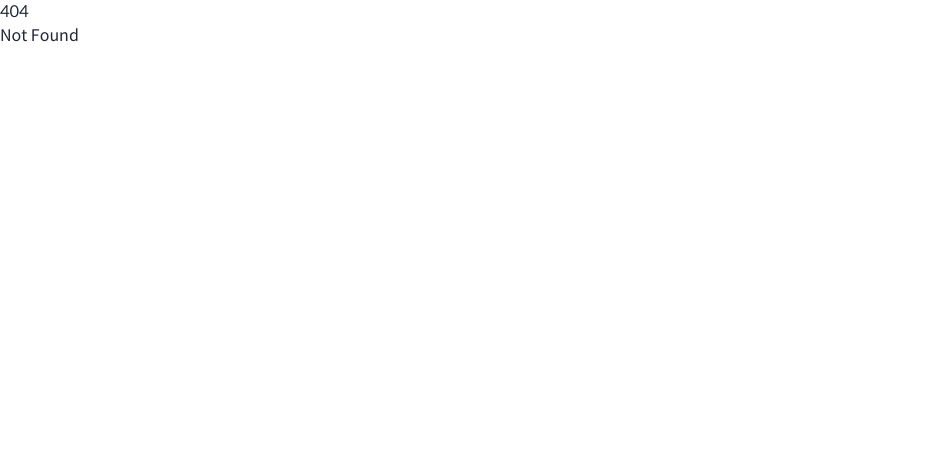
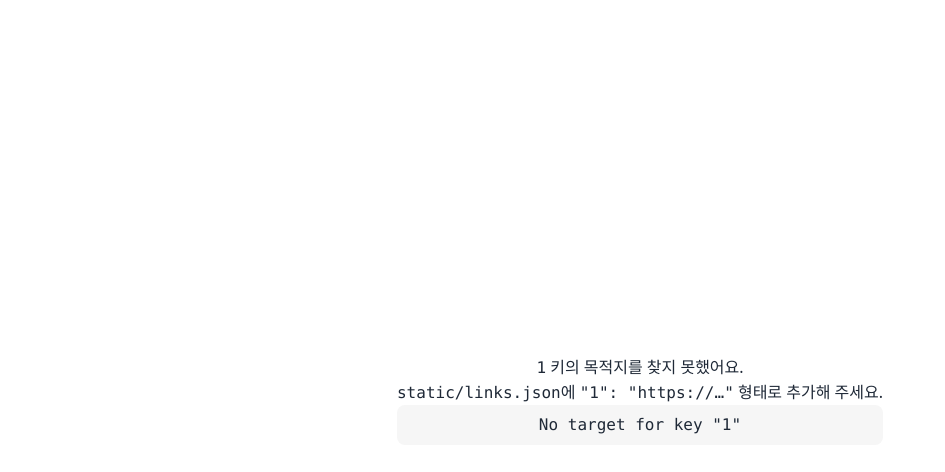
Before and after one commit to threedalpeng/threedalpeng.github.io, a SvelteKit app: page /go/1 in a window 1280 px wide. Before the commit this address had no page. Shown: the top 472 px of the page, without its empty margins (0-945 px from the left). Built offline with nearby package versions, Linux system fonts and the light colour scheme.

Commit message:
feat: add link go

```diff
--- a/src/routes/+page.svelte
+++ b/src/routes/+page.svelte
@@ -88,11 +88,11 @@
 				</p>
 				<ul>
 					<li>Industry-University Coop Project with Goodmorning Information Technology</li>
-					<li>Finetuned KoBERT on cosmetics review data crawled from various review sites</li>
 					<li>
-						Developed a next-sentence suggestion feature based on the previous sentence and
-						pre-entered words
+						Finetuned KoGPT-2 on cosmetics review dataset crawled from various review sites, for
+						review generation
 					</li>
+					<li>Finetuned KoBART on DACON news summarization dataset, for review summarization</li>
 				</ul>
 				<p>
 					<span class="font-semibold"
@@ -218,7 +218,7 @@
 					<li>Algorithm/Problem Solving Club NPC, joined as a committee member, 2020 ~ 2021</li>
 					<li>Classical Music Club Eumchiheon, 2019 ~</li>
 				</ul>
-				<p>You can find my resources for presonal study:</p>
+				<p>You can find my resources for personal study:</p>
 				<ul class="mt-0">
 					<li><a href="/presentations">My Presentations</a></li>
 					<li>
--- /dev/null
+++ b/src/routes/go/[k]/+page.svelte
@@ -0,0 +1,55 @@
+<script lang="ts">
+	// 클라이언트 전용 + 정적 프리렌더
+	export const ssr = false;
+	export const prerender = true;
+
+	import { onMount } from 'svelte';
+	import { base } from '$app/paths';
+	import { page } from '$app/stores';
+	import { get } from 'svelte/store';
+
+	let url = '';
+	let error = '';
+	const { k } = get(page).params; // /go/[k] 에서 받은 키
+
+	onMount(async () => {
+		try {
+			const res = await fetch(`${base}/links.json?t=${Date.now()}`, { cache: 'no-store' });
+			if (!res.ok) throw new Error(`links.json load failed (${res.status})`);
+			const links = await res.json();
+			url = (links?.[k] ?? '').trim();
+			if (!url) throw new Error(`No target for key "${k}"`);
+
+			// 히스토리 교체(뒤로가기 시 /go/[k]로 안 돌아오게)
+			window.location.replace(url);
+		} catch (e) {
+			error = e instanceof Error ? e.message : String(e);
+			console.error(e);
+		}
+	});
+</script>
+
+<svelte:head>
+	<title>Redirecting…</title>
+	<meta name="robots" content="noindex" />
+</svelte:head>
+
+<div
+	style="min-height:100vh;display:grid;place-items:center;font-family:system-ui,-apple-system,Segoe UI,Roboto,sans-serif;"
+>
+	{#if error}
+		<div style="max-width:640px;padding:1rem;text-align:center;">
+			<p><code>{k}</code> 키의 목적지를 찾지 못했어요.</p>
+			<p><code>static/links.json</code>에 <code>"{k}": "https://…"</code> 형태로 추가해 주세요.</p>
+			<pre
+				style="white-space:pre-wrap;background:#f6f6f6;padding:.5rem;border-radius:.5rem;">{error}</pre>
+		</div>
+	{:else}
+		<div style="max-width:640px;padding:1rem;text-align:center;">
+			<p>이동 중… 잠시만요.</p>
+			{#if url}
+				<p>자동 이동이 안 되면 <a rel="nofollow" href={url}>{url}</a>를 눌러 주세요.</p>
+			{/if}
+		</div>
+	{/if}
+</div>
--- /dev/null
+++ b/static/links.json
@@ -0,0 +1,4 @@
+{
+	"github": "https://github.com/",
+	"vr": "https://github.com/"
+}
```
